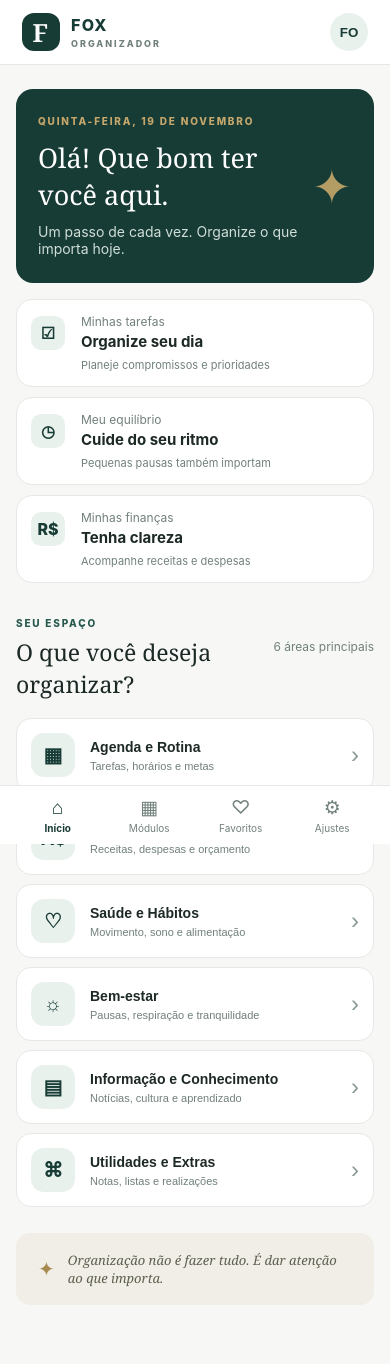
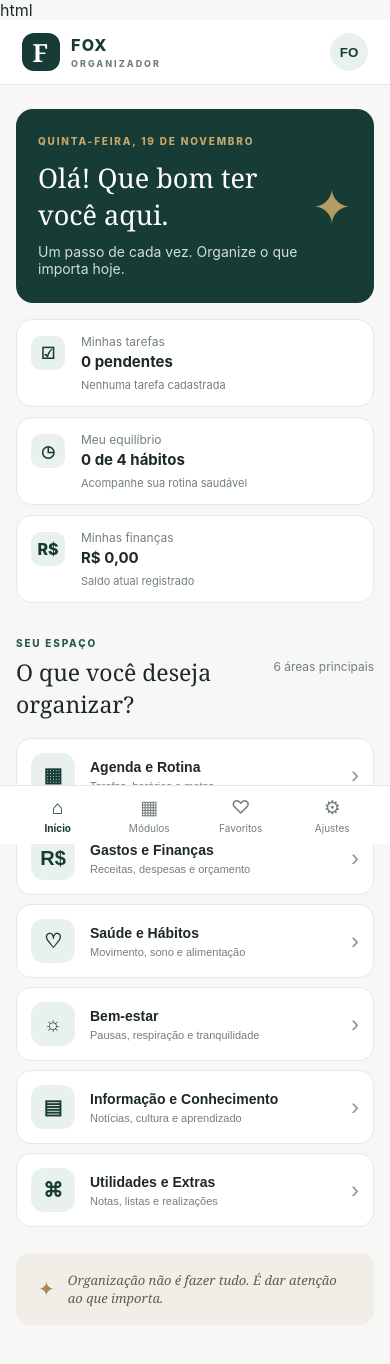
Before and after one commit to fogate-sudo/NOVO-PROJETO-FOX-ORGANIZADOR, a plain HTML site: page index.html in a window 390 px wide. Drawn offline with Linux system fonts and the light colour scheme.

Commit message:
Update index.html

```diff
--- a/index.html
+++ b/index.html
@@ -1,3 +1,4 @@
+html
 <!doctype html>
 <html lang="pt-BR">
 <head>
@@ -16,46 +17,76 @@
       <span class="brand-mark">F</span>
       <span>FOX <small>ORGANIZADOR</small></span>
     </a>
-    <button class="profile" aria-label="Perfil">FO</button>
+    <button class="profile" id="profile-btn" aria-label="Perfil" title="Editar perfil">FO</button>
   </header>
 
   <main class="shell">
     <section class="welcome">
       <div>
         <p class="eyebrow" id="today-date">SEU DIA, DO SEU JEITO</p>
-        <h1>Olá! Que bom ter você aqui.</h1>
+        <h1 id="welcome-title">Olá! Que bom ter você aqui.</h1>
         <p class="muted">Um passo de cada vez. Organize o que importa hoje.</p>
       </div>
       <div class="day-mark" aria-hidden="true">✦</div>
     </section>
 
     <section class="summary-grid" aria-label="Resumo do dia">
-      <article class="summary-card">
-        <span class="card-icon">☑</span><p>Minhas tarefas</p><strong>Organize seu dia</strong>
-        <span class="card-note">Planeje compromissos e prioridades</span>
+      <article class="summary-card" data-open="agenda" style="cursor:pointer">
+        <span class="card-icon">☑</span>
+        <p>Minhas tarefas</p>
+        <strong id="sum-tasks">0 pendentes</strong>
+        <span class="card-note" id="sum-tasks-note">Nenhuma tarefa cadastrada</span>
       </article>
-      <article class="summary-card">
-        <span class="card-icon">◷</span><p>Meu equilíbrio</p><strong>Cuide do seu ritmo</strong>
-        <span class="card-note">Pequenas pausas também importam</span>
+      <article class="summary-card" data-open="saude" style="cursor:pointer">
+        <span class="card-icon">◷</span>
+        <p>Meu equilíbrio</p>
+        <strong id="sum-health">0 de 4 hábitos</strong>
+        <span class="card-note" id="sum-health-note">Acompanhe sua rotina saudável</span>
       </article>
-      <article class="summary-card">
-        <span class="card-icon">R$</span><p>Minhas finanças</p><strong>Tenha clareza</strong>
-        <span class="card-note">Acompanhe receitas e despesas</span>
+      <article class="summary-card" data-open="financas" style="cursor:pointer">
+        <span class="card-icon">R$</span>
+        <p>Minhas finanças</p>
+        <strong id="sum-finance">R$ 0,00</strong>
+        <span class="card-note" id="sum-finance-note">Saldo atual registrado</span>
       </article>
     </section>
 
     <section class="section-heading">
-      <div><p class="eyebrow">SEU ESPAÇO</p><h2>O que você deseja organizar?</h2></div>
-      <span class="section-caption">6 áreas principais</span>
+      <div><p class="eyebrow">SEU ESPAÇO</p><h2 id="modules-heading">O que você deseja organizar?</h2></div>
+      <span class="section-caption" id="modules-caption">6 áreas principais</span>
     </section>
 
     <section class="modules" id="modules">
-      <button class="module" data-module="Agenda e Rotina"><span class="module-icon">▦</span><span><b>Agenda e Rotina</b><small>Tarefas, horários e metas</small></span><i>›</i></button>
-      <button class="module" data-module="Controle de Gastos e Finanças"><span class="module-icon">R$</span><span><b>Gastos e Finanças</b><small>Receitas, despesas e orçamento</small></span><i>›</i></button>
-      <button class="module" data-module="Saúde, Exercícios e Alimentação"><span class="module-icon">♡</span><span><b>Saúde e Hábitos</b><small>Movimento, sono e alimentação</small></span><i>›</i></button>
-      <button class="module" data-module="Bem-estar Mental"><span class="module-icon">☼</span><span><b>Bem-estar</b><small>Pausas, respiração e tranquilidade</small></span><i>›</i></button>
-      <button class="module" data-module="Informação e Conhecimento"><span class="module-icon">▤</span><span><b>Informação e Conhecimento</b><small>Notícias, cultura e aprendizado</small></span><i>›</i></button>
-      <button class="module" data-module="Utilidades e Extras"><span class="module-icon">⌘</span><span><b>Utilidades e Extras</b><small>Notas, listas e realizações</small></span><i>›</i></button>
+      <button class="module" data-module="agenda">
+        <span class="module-icon">▦</span>
+        <span><b>Agenda e Rotina</b><small>Tarefas, horários e metas</small></span>
+        <i>›</i>
+      </button>
+      <button class="module" data-module="financas">
+        <span class="module-icon">R$</span>
+        <span><b>Gastos e Finanças</b><small>Receitas, despesas e orçamento</small></span>
+        <i>›</i>
+      </button>
+      <button class="module" data-module="saude">
+        <span class="module-icon">♡</span>
+        <span><b>Saúde e Hábitos</b><small>Movimento, sono e alimentação</small></span>
+        <i>›</i>
+      </button>
+      <button class="module" data-module="bemestar">
+        <span class="module-icon">☼</span>
+        <span><b>Bem-estar</b><small>Pausas, respiração e tranquilidade</small></span>
+        <i>›</i>
+      </button>
+      <button class="module" data-module="conhecimento">
+        <span class="module-icon">▤</span>
+        <span><b>Informação e Conhecimento</b><small>Notícias, cultura e aprendizado</small></span>
+        <i>›</i>
+      </button>
+      <button class="module" data-module="utilidades">
+        <span class="module-icon">⌘</span>
+        <span><b>Utilidades e Extras</b><small>Notas, listas e realizações</small></span>
+        <i>›</i>
+      </button>
     </section>
 
     <section class="quote">
@@ -64,18 +95,26 @@
   </main>
 
   <nav class="bottom-nav" aria-label="Navegação principal">
-    <a class="active" href="#"><span>⌂</span>Início</a>
-    <a href="#modules"><span>▦</span>Módulos</a>
-    <a href="#modules"><span>♡</span>Favoritos</a>
-    <a href="#modules"><span>⚙</span>Ajustes</a>
+    <a class="active" href="#" data-nav="inicio"><span>⌂</span>Início</a>
+    <a href="#modules" data-nav="modulos"><span>▦</span>Módulos</a>
+    <a href="#modules" data-nav="favoritos"><span>♡</span>Favoritos</a>
+    <a href="#" data-nav="ajustes"><span>⚙</span>Ajustes</a>
   </nav>
+
   <dialog id="module-dialog">
-    <button class="close" aria-label="Fechar">×</button>
-    <p class="eyebrow">FOX ORGANIZADOR</p>
-    <h2 id="dialog-title">Módulo</h2>
-    <p>Esta área faz parte da estrutura inicial. As funções serão desenvolvidas por etapas.</p>
-    <button class="primary close-action">Entendi</button>
+    <div class="dialog-header">
+      <div>
+        <p class="eyebrow" id="dialog-eyebrow">FOX ORGANIZADOR</p>
+        <h2 id="dialog-title">Módulo</h2>
+      </div>
+      <div class="dialog-actions-top">
+        <button class="icon-btn" id="fav-toggle" title="Favoritar módulo" aria-label="Favoritar">♡</button>
+        <button class="close" aria-label="Fechar">×</button>
+      </div>
+    </div>
+    <div id="dialog-body" class="dialog-body"></div>
   </dialog>
+
   <script src="app.js"></script>
 </body>
 </html>
```
